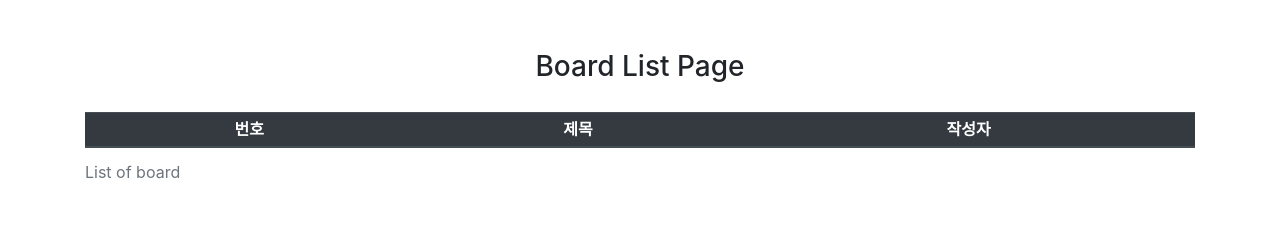
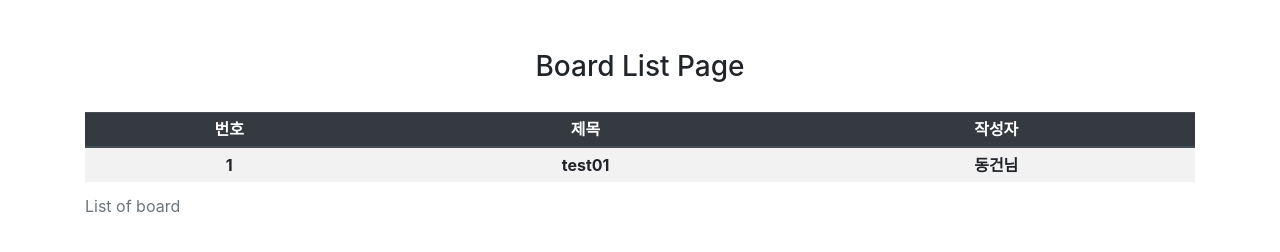
Before and after one commit to geon-k/geon-k.github.io, a plain HTML site: page index.html in a window 1280 px wide. Drawn offline with nearby package versions, Linux system fonts and the light colour scheme.

Commit message:
Update index.html

```diff
--- a/index.html
+++ b/index.html
@@ -39,6 +39,13 @@
 						<th>작성자</th>
 					</tr>
 				</thead>
+				<tbody>
+					<tr>
+						<th>1</th>
+						<th>test01</th>
+						<th>동건님</th>
+					</tr>
+		    		<tbody>
 			</table>
 		</div>
 
```
